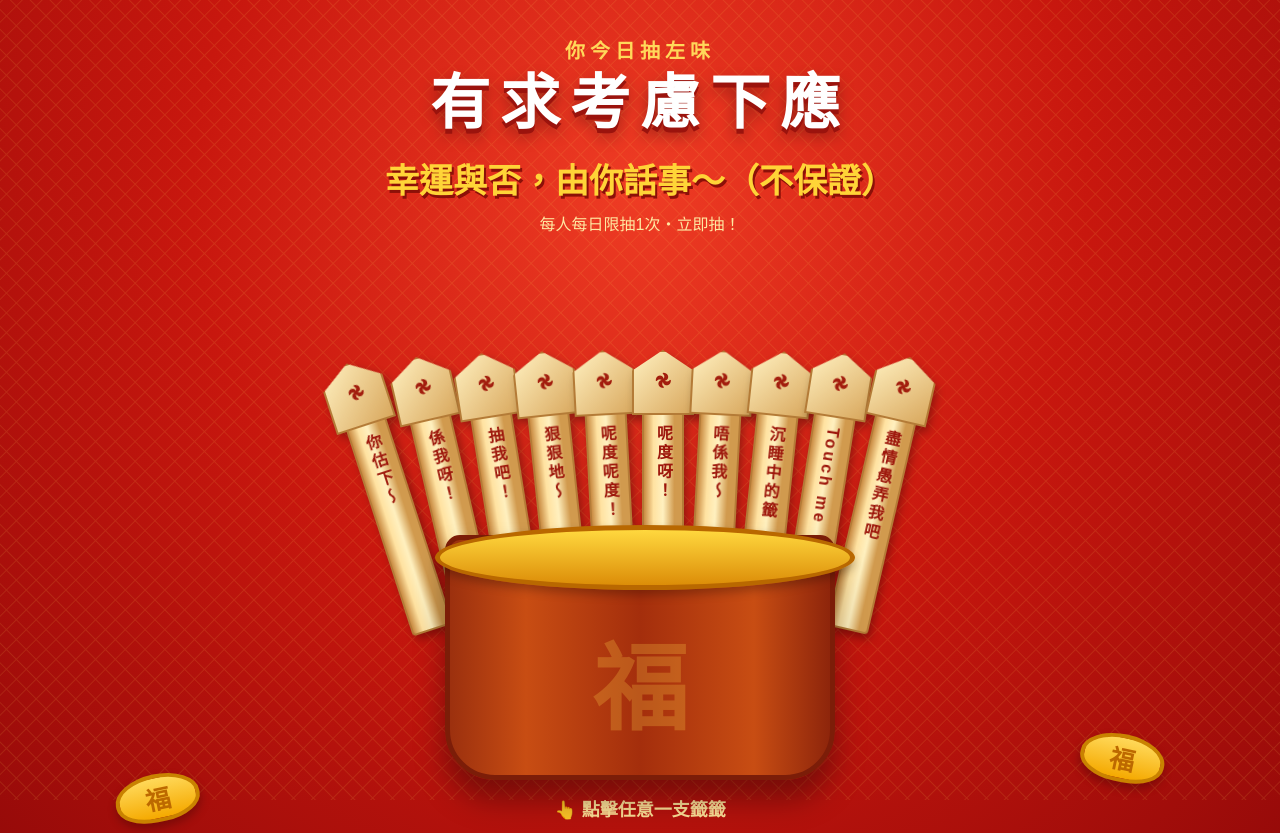
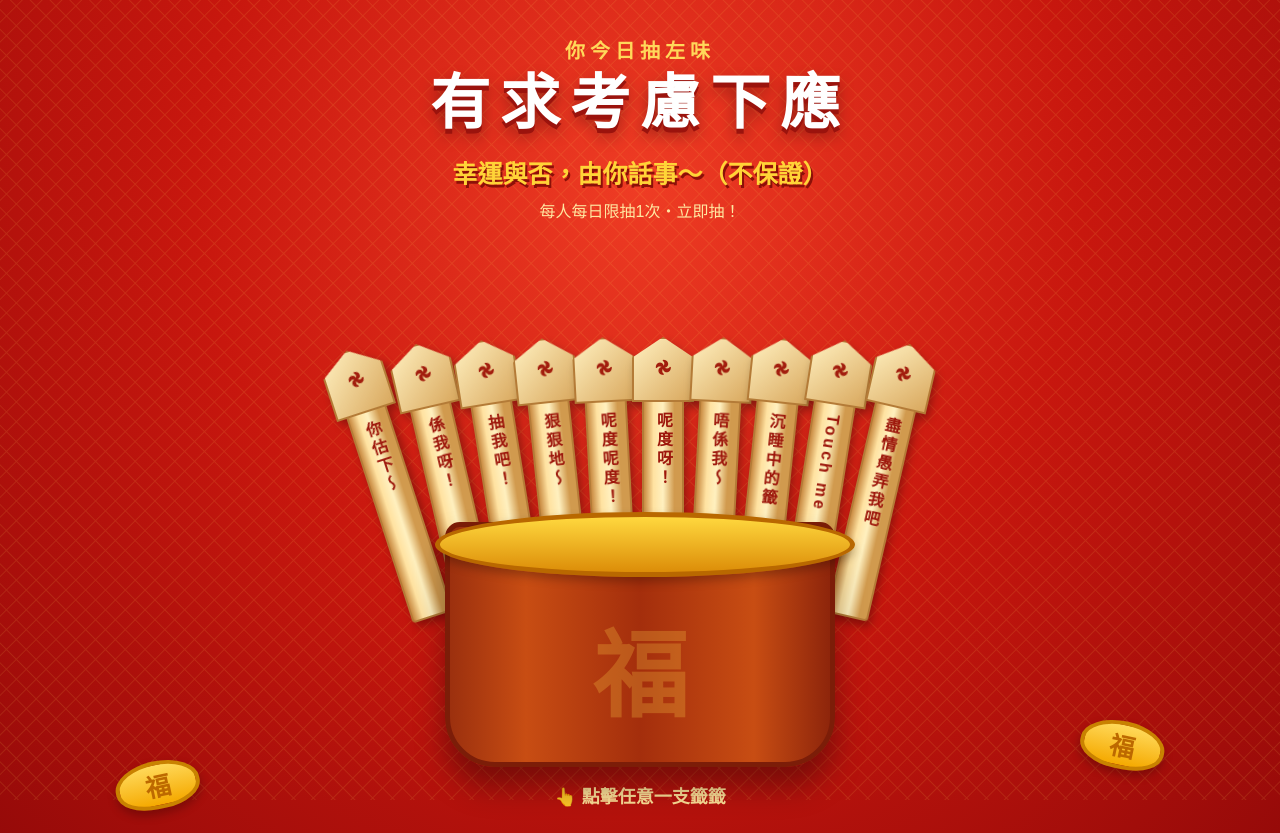
Before and after one commit to ftrsandra/unlucky, a plain HTML site: page index.html in a window 1280 px wide. Shown: the top 833 px of the page. Drawn offline with Linux system fonts and the light colour scheme.

Commit message:
Update index.html

```diff
--- a/index.html
+++ b/index.html
@@ -89,7 +89,7 @@ body::before {
 
 .subtitle {
     margin-top: 20px;
-    font-size: clamp(20px, 3vw, 34px);
+    font-size: clamp(15px, 3vw, 25px);
     font-weight: 900;
     color: #ffd437;
     text-shadow: 2px 3px 0 #8c1008;
```
